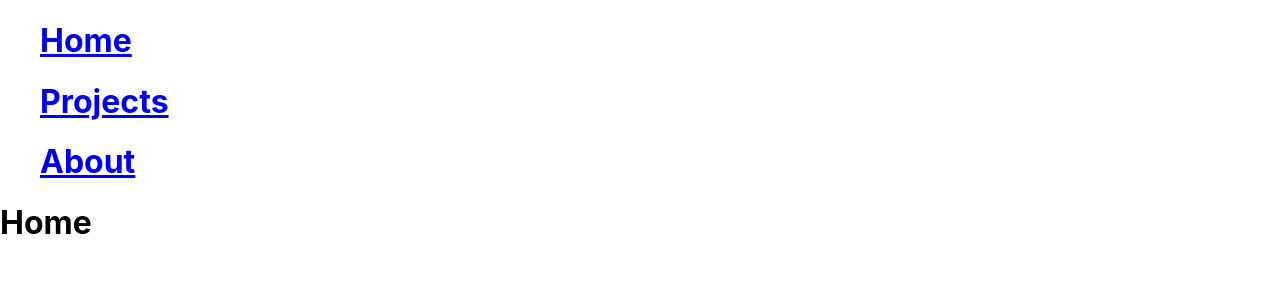
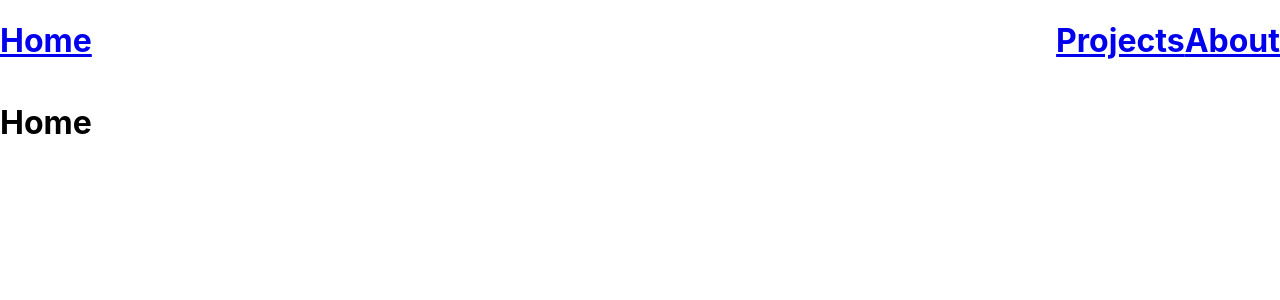
Before and after one commit to BenHolmes/benholmes.github.io, a React (Create React App) app: page / in a window 1280 px wide. Shown: the top 300 px of the page. Built offline with nearby package versions, Linux system fonts and the light colour scheme.

Commit message:
Added sass, changed title and icon, updated nav styling

```diff
--- a/package.json
+++ b/package.json
@@ -17,6 +17,7 @@
     "react-dom": "^17.0.2",
     "react-router-dom": "^6.2.1",
     "react-scripts": "5.0.0",
+    "sass": "^1.49.9",
     "save-dev": "^0.0.1-security",
     "typescript": "^4.5.5",
     "web-vitals": "^2.1.4"
--- a/public/index.html
+++ b/public/index.html
@@ -2,7 +2,7 @@
 <html lang="en">
   <head>
     <meta charset="utf-8" />
-    <link rel="icon" href="%PUBLIC_URL%/favicon.ico" />
+    <link rel="icon" href="%PUBLIC_URL%/clipart.png" />
     <meta name="viewport" content="width=device-width, initial-scale=1" />
     <meta name="theme-color" content="#000000" />
     <meta
@@ -24,7 +24,7 @@
       work correctly both with client-side routing and a non-root public URL.
       Learn how to configure a non-root public URL by running `npm run build`.
     -->
-    <title>React App</title>
+    <title>Ben Holmes - Software Engineer</title>
   </head>
   <body>
     <noscript>You need to enable JavaScript to run this app.</noscript>
--- a/src/components/App.tsx
+++ b/src/components/App.tsx
@@ -1,10 +1,11 @@
 import React from 'react';
 import { BrowserRouter as Router, Routes, Route} from  'react-router-dom';
 import Nav from './navigation/nav';
-import './App.css';
+
 import Home from './pages/home';
 import About from './pages/about';
 import Projects from './pages/projects';
+import './App.module.scss';
 
 export default function App() {
   return (
--- /dev/null
+++ b/src/components/navigation/nav.module.scss
@@ -0,0 +1,50 @@
+.TopBar {
+    flex: 1 1 auto;
+    display: flex;
+    flex-direction: row;
+    align-items: center;
+}
+
+.TopBarLeft {
+    flex: 1;
+    text-align: left;
+    padding-left: 6px;
+    overflow: visible;
+    white-space: nowrap;
+    display: flex;
+    flex-direction: row;
+    justify-content: left;
+    align-items: center;
+}
+
+.TopBarLeftHomeButton {
+    flex: 0 0 1px;
+    text-align: left;
+    overflow: visible;
+    white-space: nowrap;
+    display: flex;
+    flex-direction: row;
+    justify-content: left;
+    align-items: center;
+}
+
+.TopBarCenter {
+    flex: 1;
+    text-align: center;
+    overflow: visible;
+    white-space: nowrap;
+    display: flex;
+    flex-direction: row;
+    justify-content: center;
+    align-items: center;
+}
+
+.TopBarRight {
+    flex: 1;
+    overflow: visible;
+    white-space: nowrap;
+    display: flex;
+    flex-direction: row;
+    justify-content: flex-end;
+    align-items: center;
+}
--- a/src/components/navigation/nav.tsx
+++ b/src/components/navigation/nav.tsx
@@ -3,18 +3,19 @@ import { Link } from 'react-router-dom';
 import Home from '../pages/home';
 import Projects from '../pages/projects';
 import About from '../pages/about';
+import ClassNames from './nav.module.scss';
 
 
 export default function Nav() {
 
 
   return (
-    <div className="Nav">
-        <ul>
-            <Link to={'/'}><Home/></Link>
+    <div className={ClassNames.TopBar}>
+        <div className={ClassNames.TopBarLeftHomeButton}><Link to={'/'}><Home/></Link></div>
+        <div className={ClassNames.TopBarRight}>
             <Link to={'/projects'}><Projects/></Link>
             <Link to={'/about'}><About/></Link>
-        </ul>
+        </div>
     </div>
   );
 }
```
Also changed, not shown: src/components/App.css (deleted, +0 -38 lines), public/clipart.png (added), src/components/App.module.scss (added), 1 other file (tests, documents, lock files or other folders).
